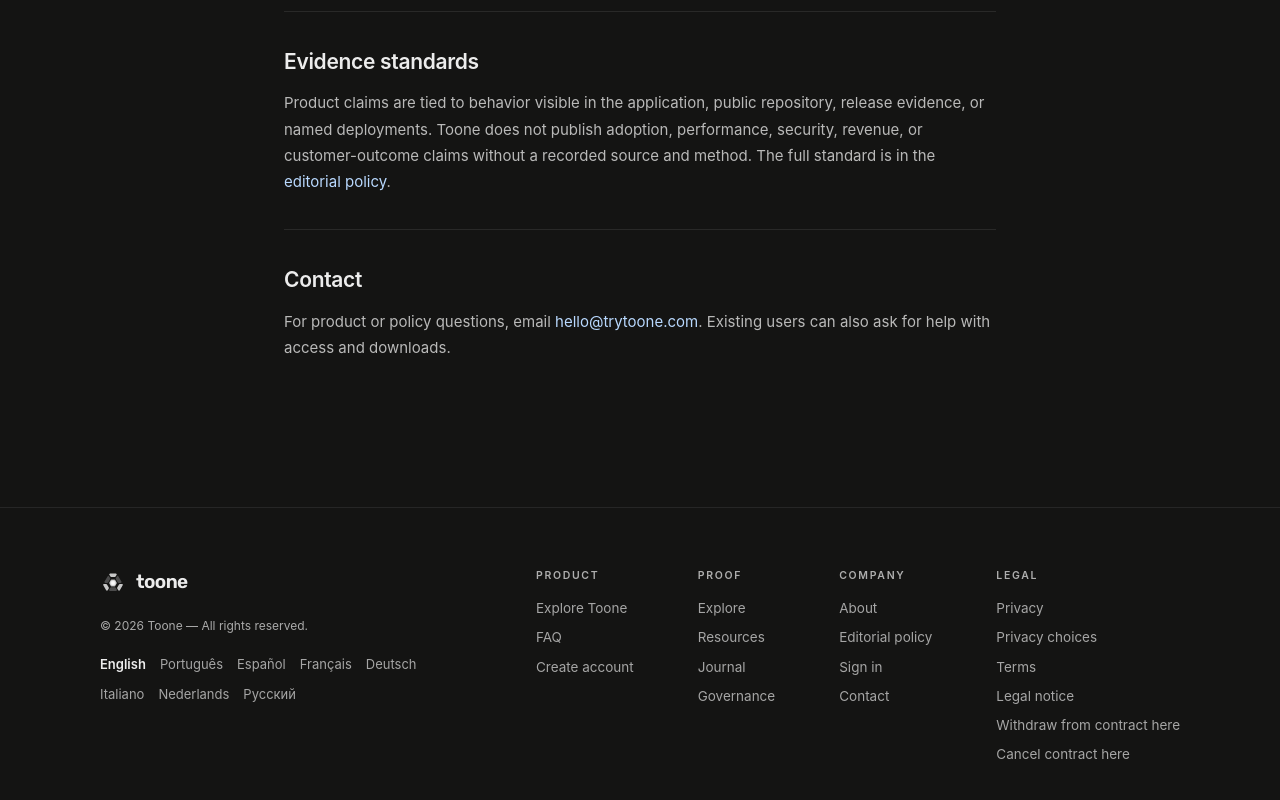
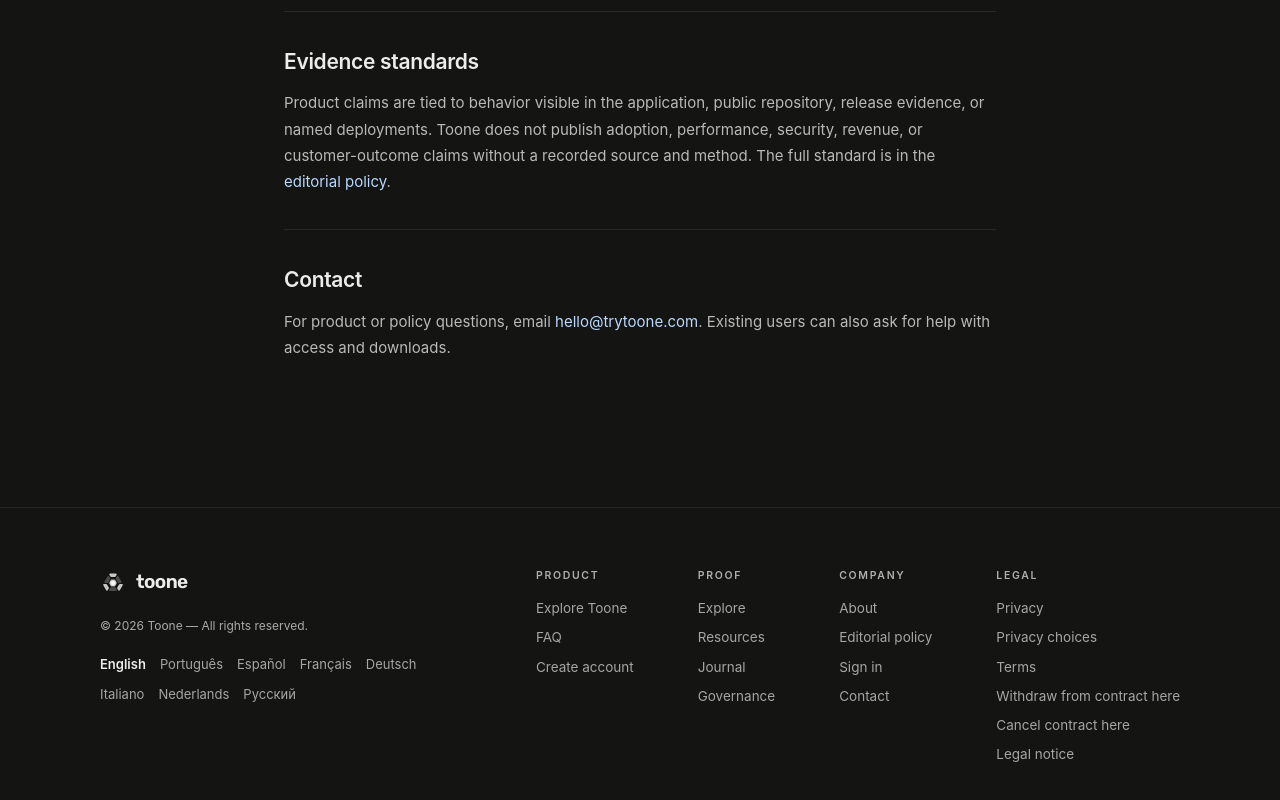
Before and after one commit to io-hexagonal/Toone, a Next.js app: page /en/about in a window 1280 px wide. Shown: the part 2025-2825 px from the top of the page. Built offline with nearby package versions, Linux system fonts and the light colour scheme; no server answers.

Commit message:
Footer: contract links straight after Terms

```diff
--- a/components/Footer.tsx
+++ b/components/Footer.tsx
@@ -120,12 +120,12 @@ export default async function Footer({
               <Link href="/privacy">{t("privacy")}</Link>
               <PrivacyChoicesButton className="ftr-privacy-choice" />
               <Link href="/terms">{t("terms")}</Link>
-              {/* English-only page; its label stays English in every locale. Hidden until the trader details are complete. */}
-              {TRADER_DETAILS_COMPLETE && <Link href="/legal-notice">Legal notice</Link>}
               {/* Always shown, signed in or not, whatever the billing flags say: EU withdrawal function
                   (2023/2673) and German cancel button (§312k BGB). */}
               <Link href="/cancel-contract?kind=withdraw">{t("withdrawContract")}</Link>
               <Link href="/cancel-contract?kind=cancel">{t("cancelContract")}</Link>
+              {/* English-only page; its label stays English in every locale. Hidden until the trader details are complete. */}
+              {TRADER_DETAILS_COMPLETE && <Link href="/legal-notice">Legal notice</Link>}
             </div>
           </div>
         </div>
```
